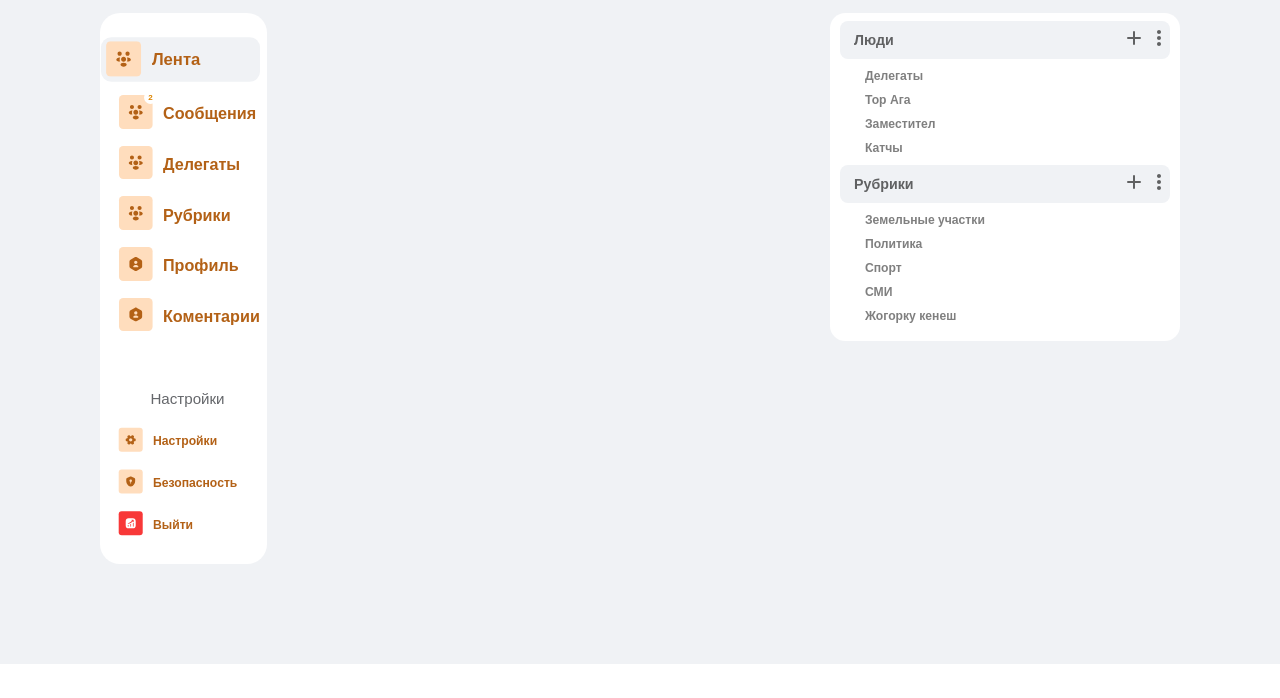
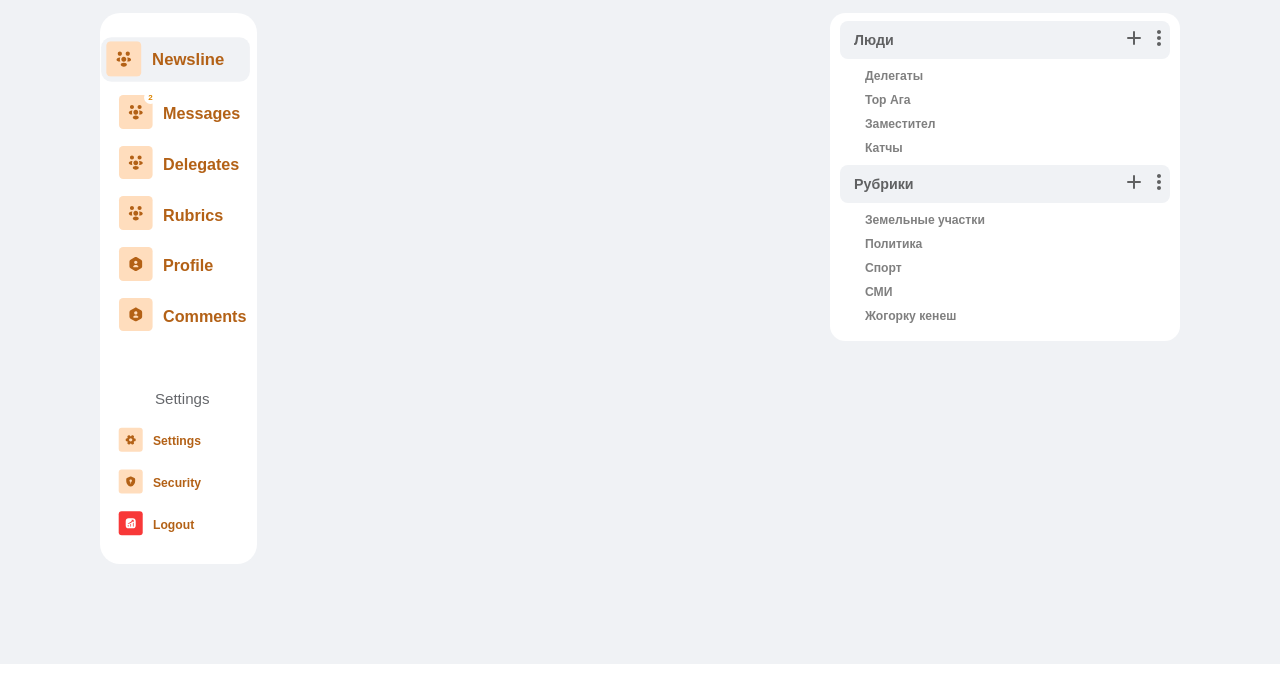
Before and after one commit to Sino0on/kurultay, a Django app: page / in a window 1280 px wide. Shown: the part 102-800 px from the top of the page. Run offline with Django 4.2, Linux system fonts and the light colour scheme; the visitor is signed in with stand-in values (Sample User, id 1); data that the repository does not hold is empty; some libraries are stand-ins or nearby versions; grey boxes are pictures that could not be loaded.

Commit message:
added translations

```diff
--- a/server/templates/indexActive.html
+++ b/server/templates/indexActive.html
@@ -21,32 +21,32 @@
                                 <li class="listActive">
                                     <a href="{% url 'home' %}">
                                         <div><img src="{% static 'images/profile/list.svg' %}" alt="list"></div>
-                                        <h4>{% translate 'Лента' %}</h4>
+                                        <h4>{% translate 'Newsline' %}</h4>
                                     </a>
                                 </li>
                                 <li>
                                     <a href="{% url 'chats' %}">
                                         <div> <span>2</span><img src="{% static 'images/profile/list.svg' %}" alt="list"></div>
-                                        <h4>{% translate 'Сообщения' %}</h4>
+                                        <h4>{% translate 'Messages' %}</h4>
                                     </a>
                                 </li>
                                 <li>
                                     <a href="{% url 'delegats' %}">
                                         <div><img src="{% static 'images/profile/list.svg' %}" alt="list"></div>
-                                        <h4>{% trans 'Делегаты' %}</h4>
+                                        <h4>{% translate 'Delegates' %}</h4>
                                     </a>
                                 </li>
                                 <li>
                                     <a href="{% url 'rubrics' %}">
                                         <div><img src="{% static 'images/profile/list.svg' %}" alt="list"></div>
-                                        <h4>{% trans 'Рубрики' %}</h4>
+                                        <h4>{% translate 'Rubrics' %}</h4>
                                     </a>
                                 </li>
                                 {% if user.is_authenticated %}
                                 <li>
                                     <a href="{% url 'profile' user.pk %}">
                                         <div><img src="{% static 'images/profile/profile.svg' %}" alt="list"></div>
-                                        <h4>{% trans 'Профиль' %}</h4>
+                                        <h4>{% translate 'Profile' %}</h4>
                                     </a>
                                 </li>
                                 {% endif %}
@@ -54,31 +54,31 @@
                                 <li>
                                     <a href="{% url 'commentlist' %}">
                                         <div><img src="{% static 'images/profile/profile.svg' %}" alt="list"></div>
-                                        <h4>{% trans 'Коментарии' %}</h4>
+                                        <h4>{% translate 'Comments' %}</h4>
                                     </a>
                                 </li>
                                 {% endif %}
                             </ul>
                         </div>
                         <div class="profileSettings">
-                            <h3>{% trans 'Настройки' %}</h3>
+                            <h3>{% translate 'Settings' %}</h3>
                             <ul>
                                 <li>
                                     <a href="{% url 'settings' %}">
                                         <div><img src="{% static 'images/profile/settings.svg' %}" alt=""></div>
-                                        <h4>{% trans 'Настройки' %}</h4>
+                                        <h4>{% translate 'Settings' %}</h4>
                                     </a>
                                 </li>
                                 <li>
                                     <a href="{% url 'security' %}">
                                         <div><img src="{% static 'images/profile/security.svg' %}" alt=""></div>
-                                        <h4>{% trans 'Безопасность' %}</h4>
+                                        <h4>{% translate 'Security' %}</h4>
                                     </a>
                                 </li>
                                 <li>
                                     <a href="{% url 'logout' %}">
                                         <div><img src="{% static 'images/profile/quit.svg' %}" alt=""></div>
-                                        <h4>{% trans 'Выйти' %}</h4>
+                                        <h4>{% translate 'Logout' %}</h4>
                                     </a>
                                 </li>
                             </ul>
@@ -108,7 +108,7 @@
                                 </div>
                                 <div class="share">
                                     <img src="{% static 'images/news/share.svg' %}" alt="">
-                                    <span>{% trans 'Поделиться' %}</span>
+                                    <span>{% translate 'Share' %}</span>
                                 </div>
                             </div>
 
--- a/server/templates/updatecomment.html
+++ b/server/templates/updatecomment.html
@@ -12,7 +12,7 @@
         {% block content %}
         <form action="" method="post" enctype="multipart/form-data">
             {% csrf_token %}
-            <div>{{ form.post }}</div>
+            <div>{{ form.news }}</div>
             <div>{{ form.name }}</div>
             <div>{{ form.email}}</div>
             <div>{{ form.body }}</div>
--- a/server/urls.py
+++ b/server/urls.py
@@ -25,6 +25,8 @@ urlpatterns = [
     path('register/', register, name='register'),
     path('logout/', logoutpage, name='logout'),
     path('login/', loginpage, name='login'),
+    path('setnews/', set_news, name='setnews'),
+
     path('resetPassword/', PasswordsChangeView.as_view(), name='resetPassword'),
 
     path('reset_password/', auth_views.PasswordResetView.as_view(template_name='resetPassword2.html'), name='reset_password'),
--- a/server/views.py
+++ b/server/views.py
@@ -280,3 +280,6 @@ def rubrics(request):
 
     context = {'rubrics': rubrics}
     return render(request, 'rubrics.html', context)
+
+def set_news(request):
+    return render(request, 'new/setNews.html')
```
Also changed, not shown: server/templates/new/setNews.html (+31 -30 lines), locale/ru/LC_MESSAGES/django.po (added), server/migrations/__init__.py (deleted), 1 other file.
